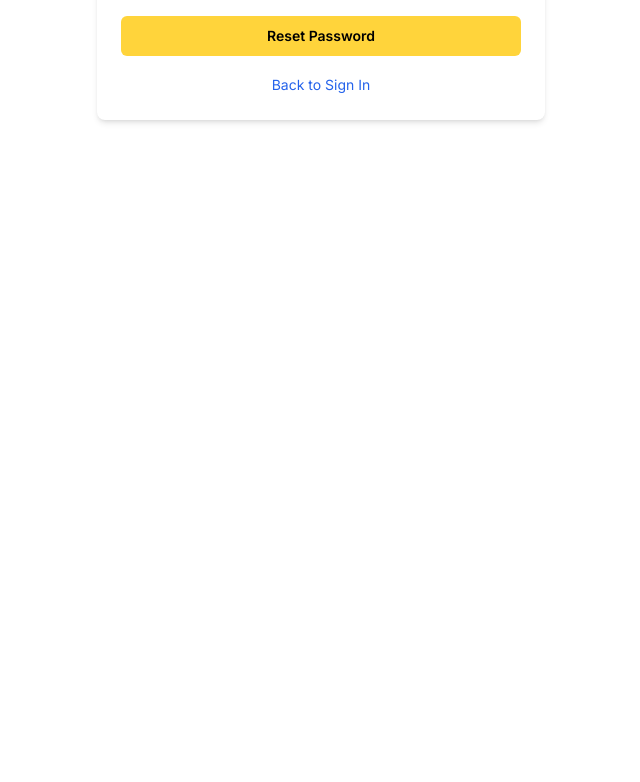
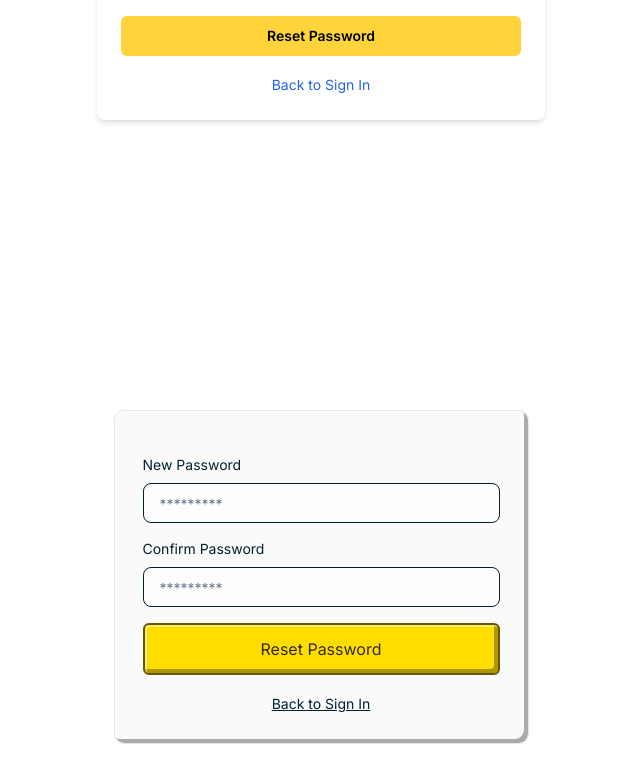
Before and after one commit to msgloriaedwin/STARLIGHT-TESTERS, a Next.js app: page / in a window 1280 px wide. Shown: the part 938-1720 px from the top of the page, without its empty margins (319-959 px from the left). Before the commit the page ends 1308 px from the top, so only its background shows below. Built offline with nearby package versions, Linux system fonts and the light colour scheme.

Commit message:
feat: create resueable form card and password reset form and integrate the react hook form in input component

```diff
--- /dev/null
+++ b/app/components/formcard/formCard.tsx
@@ -0,0 +1,37 @@
+// Card.js
+import { Card } from "@/components/ui/card";
+import React from "react";
+
+const FormCard = ({
+  children,
+  variant = "primary",
+  size = "lg",
+}: {
+  children: React.ReactNode;
+  variant?: string;
+  size?: string;
+}) => {
+  const bgColors: { [key: string]: string } = {
+    primary: "bg-[#FAFAFA]",
+    secondary: "bg-[#ACE8FF]",
+  };
+
+  const sizes: { [key: string]: string } = {
+    md: "p-6 p-4 md:max-w-[600px] sm:max-w-[382px] max-w-[310px]",
+    lg: "p-8 p-7 md:max-w-[415px] sm:max-w-[350px] max-w-[300px]",
+  };
+
+  const cardVariant = bgColors[variant] || bgColors.primary;
+  const cardSize = sizes[size] || sizes.md;
+
+  const cardClasses = `
+    rounded-[10px] w-full
+    shadow-[2px_2px_0px_0px_rgba(255,_255,_255,_0.40)_inset,_-4px_-4px_0px_0px_rgba(0,_0,_0,_0.32)_inset]
+    ${cardVariant}
+    ${cardSize}
+  `;
+
+  return <Card className={cardClasses}>{children}</Card>;
+};
+
+export default FormCard;
--- a/app/components/input/InputLabel.tsx
+++ b/app/components/input/InputLabel.tsx
@@ -3,7 +3,7 @@ type Props = { label: string; className?: string };
 function RBInputLabel({ label, className = "" }: Props) {
   return (
     <div
-      className={`mb-1 text-[#00222E] font-dm-sans text-base font-normal not-italic ${className}`}
+      className={`mb-1 text-[#00222E] font-dm-sans text-sm font-normal not-italic ${className}`}
     >
       {label}
     </div>
--- a/app/components/input/index.tsx
+++ b/app/components/input/index.tsx
@@ -13,7 +13,9 @@ interface InputFieldProps extends InputProps {
   helperTextClassName?: string;
 }
 
-const RBInput: React.FC<InputFieldProps> = ({
+const RBInput = React.forwardRef<HTMLInputElement, InputFieldProps>(
+  (
+    {
       error,
       label,
       helperText,
@@ -21,13 +23,16 @@ const RBInput: React.FC<InputFieldProps> = ({
       errorClassName,
       helperTextClassName,
       ...rest
-}) => {
+    },
+    ref
+  ) => {
     return (
       <div className="my-4 space-y-2">
         {label && <RBInputLabel label={label} className={labelClassName} />}
 
         <Input
           {...rest}
+          ref={ref} // Forward the ref here
           className={`w-full p-4 rounded-[8px] border border-[#00222E] bg-[#FFFDFD] ${rest.className}`}
           aria-invalid={!!error}
         />
@@ -44,6 +49,9 @@ const RBInput: React.FC<InputFieldProps> = ({
         )}
       </div>
     );
-};
+  }
+);
+
+RBInput.displayName = "RBInput";
 
 export default RBInput;
--- /dev/null
+++ b/app/components/passwordResetForm/passwordResetForm.tsx
@@ -0,0 +1,81 @@
+import React from "react";
+import { useForm } from "react-hook-form";
+import FormCard from "../formcard/formCard";
+import RBInput from "../input";
+import RBButton from "../button/button";
+import Link from "next/link";
+
+interface PasswordResetFormProps {
+  link: string;
+  onSubmit: (data: any) => void;
+}
+
+interface FormValues {
+  newPassword: string;
+  confirmPassword: string;
+}
+
+const PasswordResetForm: React.FC<PasswordResetFormProps> = ({
+  link,
+  onSubmit,
+}) => {
+  const {
+    register,
+    handleSubmit,
+    watch,
+    formState: { errors },
+  } = useForm<FormValues>();
+
+  const handleFormSubmit = (data: FormValues) => {
+    onSubmit(data);
+    console.log(data, "data");
+  };
+
+  return (
+    <FormCard variant="primary" size="lg">
+      <form onSubmit={handleSubmit(handleFormSubmit)} className="space-y-4">
+        <RBInput
+          type="password"
+          label="New Password"
+          {...register("newPassword", {
+            required: "New password is required",
+            minLength: {
+              value: 8,
+              message: "Password must be at least 8 characters long",
+            },
+          })}
+          placeholder="*********"
+          error={errors.newPassword?.message}
+        />
+
+        <RBInput
+          type="password"
+          label="Confirm Password"
+          {...register("confirmPassword", {
+            required: "Please confirm your password",
+            validate: (value) =>
+              value === watch("newPassword") || "Passwords do not match",
+          })}
+          placeholder="*********"
+          error={errors.confirmPassword?.message}
+        />
+
+        <RBButton
+          type="submit"
+          variant="secondary"
+          className="w-full py-[7px] px-4 text-xs sm:py-2 sm:px-6 sm:text-sm md:py-3 md:px-8 md:text-base"
+        >
+          Reset Password
+        </RBButton>
+
+        <div className="text-center mt-4">
+          <Link href={link} className="text-[#00222E] text-sm underline">
+            Back to Sign In
+          </Link>
+        </div>
+      </form>
+    </FormCard>
+  );
+};
+
+export default PasswordResetForm;
--- a/app/page.tsx
+++ b/app/page.tsx
@@ -1,18 +1,28 @@
-"use client"
+"use client";
 
 import React, { useState } from "react";
 // import { ChooseAvatarField } from "./components/chooseAvatarField/chooseAvatarField";
 import ForgotPasswordForm from "./components/forms/forgotPasswordForm/forgotPassword";
 import OtpComponent from "./components/otp/otpcomponent";
 import Slider from "./components/slider";
+import PasswordResetForm from "./components/passwordResetForm/passwordResetForm";
 
 export default function Home() {
+  const onSubmit = (data: any) => {
+    console.log(data, "data");
+  };
 
-  return <main>
-    <div className="flex justify-center bg-[#f7EEE7] items-center py-10 px-2">
-      <OtpComponent email="amin***@gmail.com"/>
-    </div>
-    <Slider mode="volume"/>
-      <ForgotPasswordForm/>
-  </main>;
+  return (
+    <main>
+      <div className="flex justify-center bg-[#f7EEE7] items-center py-10 px-2">
+        <OtpComponent email="amin***@gmail.com" />
+      </div>
+
+      <Slider mode="volume" />
+      <ForgotPasswordForm />
+      <div className="flex justify-center py-10 px-2 ">
+        <PasswordResetForm link="/" onSubmit={onSubmit} />
+      </div>
+    </main>
+  );
 }
```
Lines whose indentation alone changed are shown as unchanged.
